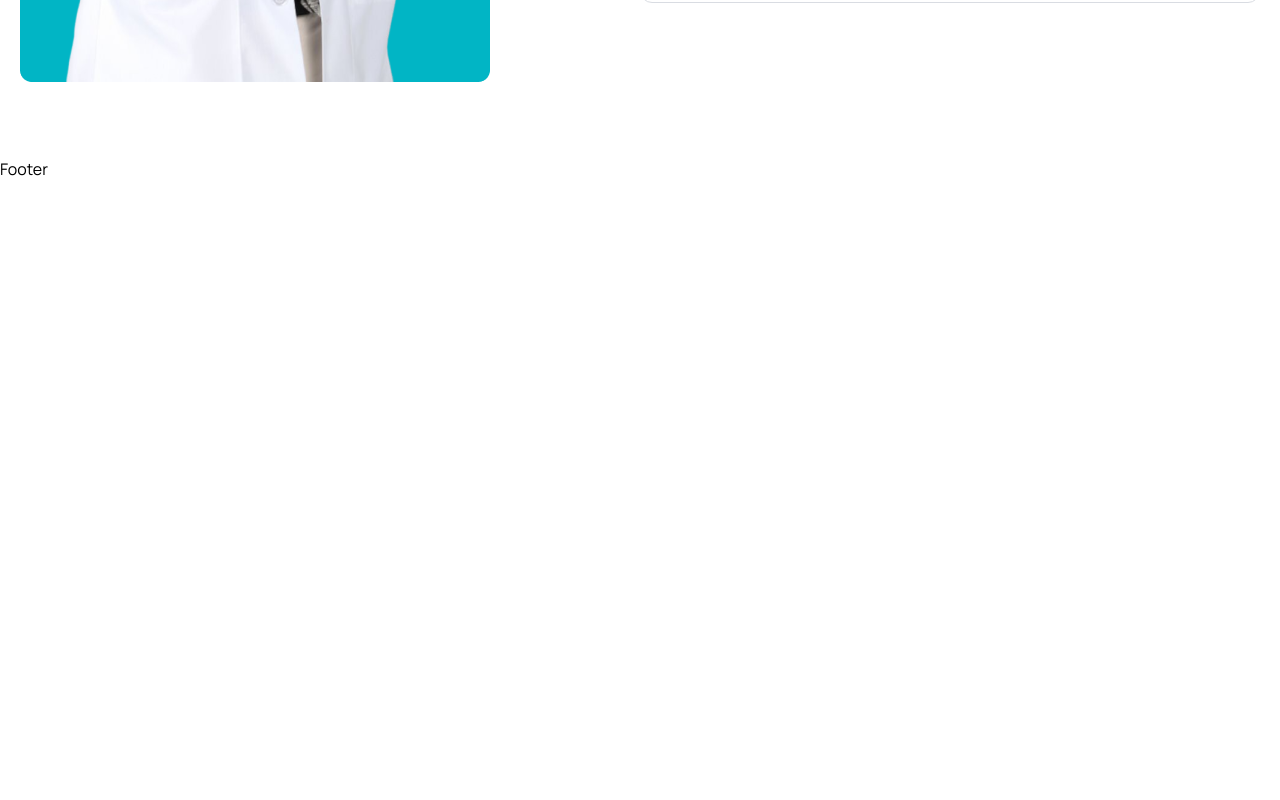
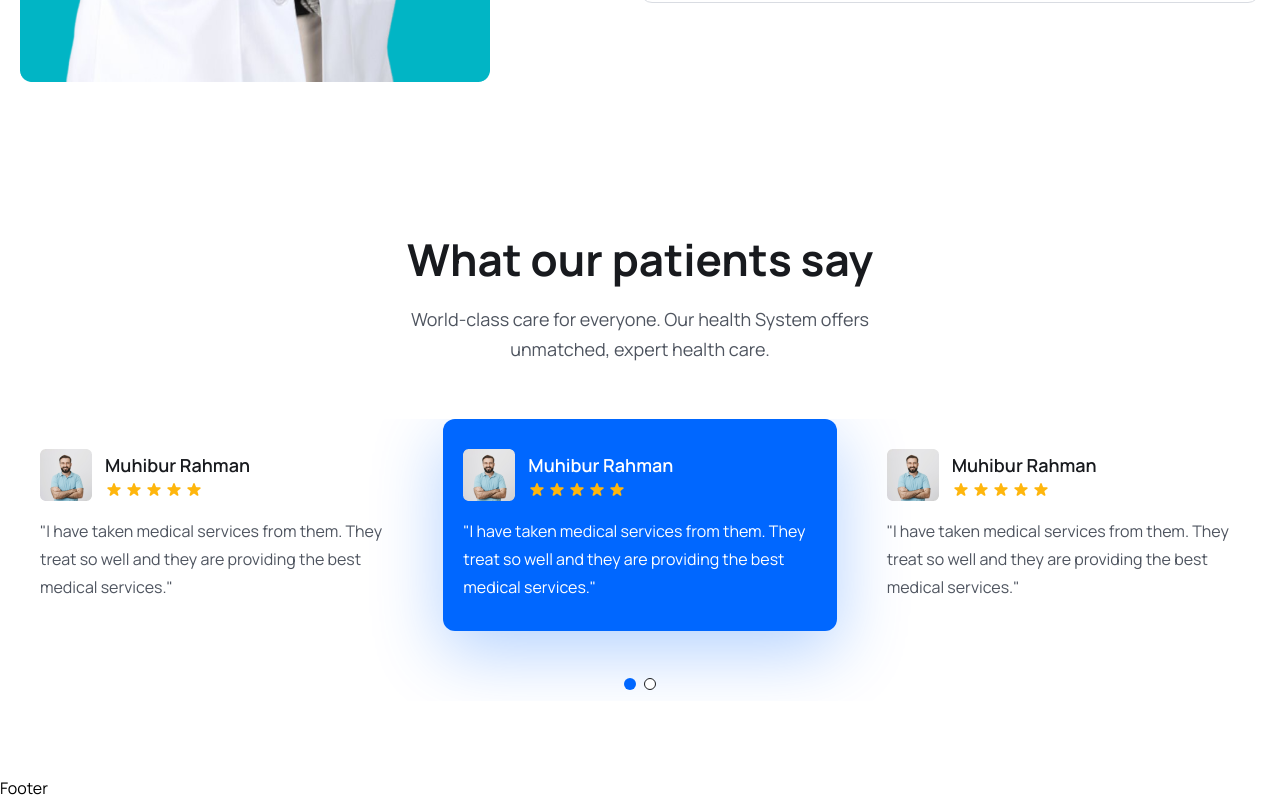
Before and after one commit to Phahladira-Moja/doctors-booking-ui, a React (Vite) app in the folder frontend/: page / in a window 1280 px wide. Shown: the part 5511-6311 px from the top of the page. Before the commit the page ends 5692 px from the top, so only its background shows below. Built offline with nearby package versions, Linux system fonts and the light colour scheme; the HTML template or start-up script is replaced by a standard one.

Commit message:
created the testimonial section

```diff
--- a/frontend/src/App.css
+++ b/frontend/src/App.css
@@ -8,6 +8,38 @@
 
 body {
   font-family: "Manrope", sans-serif;
+}
+
+.swiper-pagination-bullet {
+  width: 12px !important;
+  height: 12px !important;
+  border: 1px solid #181a1e !important;
+  opacity: 100% !important;
+  background: #fff !important;
+}
+
+.swiper-pagination-bullet-active {
+  background: #0067ff !important;
+  border: none !important;
+}
+
+.swiper {
+  padding-bottom: 70px !important;
+}
+
+.swiper-slide.swiper-slide-next {
+  background: #0067ff;
+  border-radius: 12px;
+  box-shadow: 0px 20px 70px rgba(0, 103, 255, 0.3) !important;
+}
+
+.swiper-slide.swiper-slide-next h4,
+.swiper-slide.swiper-slide-next p {
+  color: #fff !important;
+}
+
+.swiper-pagination {
+  top: 90% !important;
 }
 
 .sticky__header {
--- /dev/null
+++ b/frontend/src/components/Testimonial/Testimonial.jsx
@@ -0,0 +1,135 @@
+import { Pagination } from "swiper";
+import { Swiper, SwiperSlide } from "swiper/react";
+import "swiper/css";
+import "swiper/css/pagination";
+import patientAvatar from "../../assets/images/patient-avatar.png";
+import { HiStar } from "react-icons/hi";
+
+const Testimonial = () => {
+  return (
+    <div className="mt-[30px] lg:mt-[55px]">
+      <Swiper
+        modules={[Pagination]}
+        spaceBetween={30}
+        slidesPerView={1}
+        pagination={{ clickable: true }}
+        breakpoints={{
+          640: {
+            slidesPerView: 1,
+            spaceBetween: 0,
+          },
+          768: {
+            slidesPerView: 2,
+            spaceBetween: 20,
+          },
+          1024: {
+            slidesPerView: 3,
+            spaceBetween: 30,
+          },
+        }}
+      >
+        <SwiperSlide>
+          <div className="py-[30px] px-5 rounded-3">
+            <div className="flex items-center gap-[13px]">
+              <img src={patientAvatar} alt="" />
+              <div>
+                <h4 className="text-[18px] leading-[30px] font-semibold text-headingColor">
+                  Muhibur Rahman
+                </h4>
+                <div className="flex items-center gap-[2px]">
+                  <HiStar className="text-yellowColor w-[18px] h-5" />
+                  <HiStar className="text-yellowColor w-[18px] h-5" />
+                  <HiStar className="text-yellowColor w-[18px] h-5" />
+                  <HiStar className="text-yellowColor w-[18px] h-5" />
+                  <HiStar className="text-yellowColor w-[18px] h-5" />
+                </div>
+              </div>
+            </div>
+
+            <p className="text-[16px] leading-7 mt-4 text-textColor font-[400]">
+              "I have taken medical services from them. They treat so well and
+              they are providing the best medical services."
+            </p>
+          </div>
+        </SwiperSlide>
+
+        <SwiperSlide>
+          <div className="py-[30px] px-5 rounded-3">
+            <div className="flex items-center gap-[13px]">
+              <img src={patientAvatar} alt="" />
+              <div>
+                <h4 className="text-[18px] leading-[30px] font-semibold text-headingColor">
+                  Muhibur Rahman
+                </h4>
+                <div className="flex items-center gap-[2px]">
+                  <HiStar className="text-yellowColor w-[18px] h-5" />
+                  <HiStar className="text-yellowColor w-[18px] h-5" />
+                  <HiStar className="text-yellowColor w-[18px] h-5" />
+                  <HiStar className="text-yellowColor w-[18px] h-5" />
+                  <HiStar className="text-yellowColor w-[18px] h-5" />
+                </div>
+              </div>
+            </div>
+
+            <p className="text-[16px] leading-7 mt-4 text-textColor font-[400]">
+              "I have taken medical services from them. They treat so well and
+              they are providing the best medical services."
+            </p>
+          </div>
+        </SwiperSlide>
+
+        <SwiperSlide>
+          <div className="py-[30px] px-5 rounded-3">
+            <div className="flex items-center gap-[13px]">
+              <img src={patientAvatar} alt="" />
+              <div>
+                <h4 className="text-[18px] leading-[30px] font-semibold text-headingColor">
+                  Muhibur Rahman
+                </h4>
+                <div className="flex items-center gap-[2px]">
+                  <HiStar className="text-yellowColor w-[18px] h-5" />
+                  <HiStar className="text-yellowColor w-[18px] h-5" />
+                  <HiStar className="text-yellowColor w-[18px] h-5" />
+                  <HiStar className="text-yellowColor w-[18px] h-5" />
+                  <HiStar className="text-yellowColor w-[18px] h-5" />
+                </div>
+              </div>
+            </div>
+
+            <p className="text-[16px] leading-7 mt-4 text-textColor font-[400]">
+              "I have taken medical services from them. They treat so well and
+              they are providing the best medical services."
+            </p>
+          </div>
+        </SwiperSlide>
+
+        <SwiperSlide>
+          <div className="py-[30px] px-5 rounded-3">
+            <div className="flex items-center gap-[13px]">
+              <img src={patientAvatar} alt="" />
+              <div>
+                <h4 className="text-[18px] leading-[30px] font-semibold text-headingColor">
+                  Muhibur Rahman
+                </h4>
+                <div className="flex items-center gap-[2px]">
+                  <HiStar className="text-yellowColor w-[18px] h-5" />
+                  <HiStar className="text-yellowColor w-[18px] h-5" />
+                  <HiStar className="text-yellowColor w-[18px] h-5" />
+                  <HiStar className="text-yellowColor w-[18px] h-5" />
+                  <HiStar className="text-yellowColor w-[18px] h-5" />
+                </div>
+              </div>
+            </div>
+
+            <p className="text-[16px] leading-7 mt-4 text-textColor font-[400]">
+              "I have taken medical services from them. They treat so well and
+              they are providing the best medical services."
+            </p>
+          </div>
+        </SwiperSlide>
+      </Swiper>
+    </div>
+  );
+};
+
+export default Testimonial;
--- a/frontend/src/pages/Home.jsx
+++ b/frontend/src/pages/Home.jsx
@@ -15,6 +15,7 @@
 import ServiceList from "../components/Service/ServiceList";
 import DoctorsList from "../components/Doctors/DoctorsList";
 import FaqList from "../components/Faq/FaqList";
+import Testimonial from "../components/Testimonial/Testimonial";
 
 const Home = () => {
   return (
@@ -311,6 +312,23 @@
         </div>
       </section>
       {/* ============= faq section end ================= */}
+
+      {/* ============= testimonial ================= */}
+
+      <section>
+        <div className="container ">
+          <div className="xl:w-[470px] mx-auto">
+            <h2 className="heading text-center"> What our patients say </h2>
+            <p className="text__para text-center">
+              World-class care for everyone. Our health System offers unmatched,
+              expert health care.
+            </p>
+          </div>
+
+          <Testimonial />
+        </div>
+      </section>
+      {/* ============= testimonial end ================= */}
     </>
   );
 };
```
